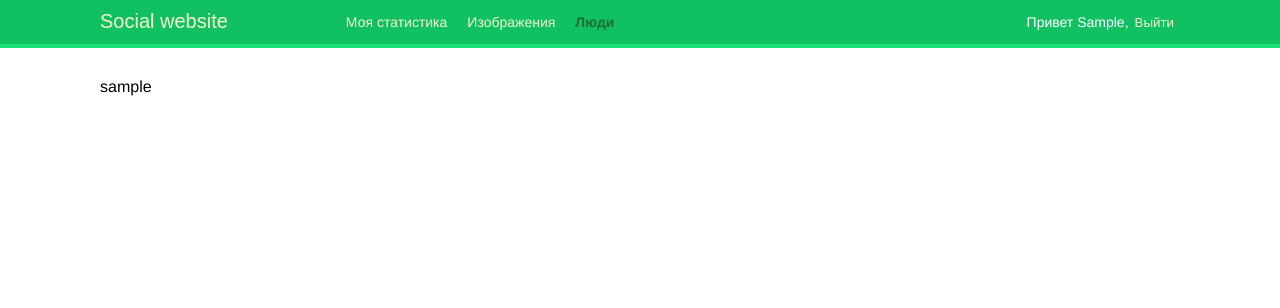
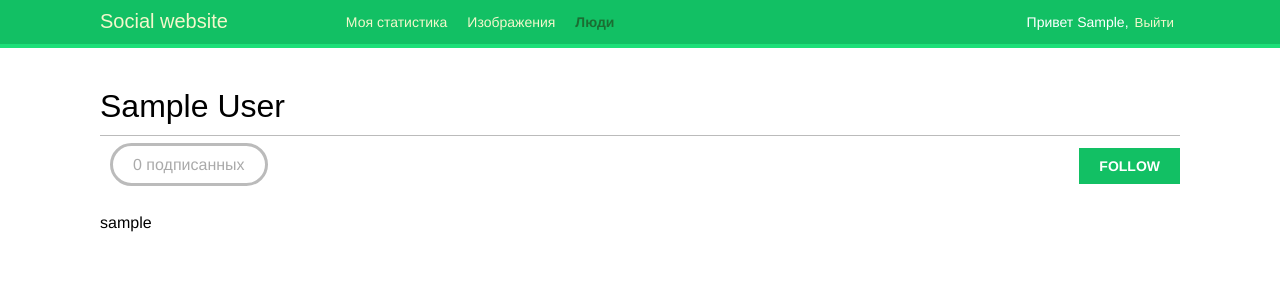
Before and after one commit to SidenkoStas/social_website, a Django app: a page that uses templates/account/detail.html in a window 1280 px wide. Shown: the top 308 px of the page. Run offline with Django 5.2, Linux system fonts and the light colour scheme; the visitor is signed in with stand-in values (Sample User, id 1); data comes from the database, SQL or seed files in the repository; data that the repository does not hold is empty; some libraries are stand-ins or nearby versions; some web fonts are replaced.

Commit message:
добавлено отображения всех активных пользователей Добавлена страница каждого пользователя.

```diff
--- a/account/views.py
+++ b/account/views.py
@@ -1,12 +1,13 @@
 from django.shortcuts import render, get_object_or_404
 from django.contrib.auth import login, authenticate, get_user_model
 from django.contrib.auth.decorators import login_required
-from django.http import HttpResponse
+from django.views.decorators.http import require_POST
+from django.http import HttpResponse, JsonResponse
 from django.contrib import messages
 from .forms import (
     LoginForm, UserRegistrationForm, UserEditForm, ProfileEditForm
     )
-from .models import Profile
+from .models import Profile, Contact
 
 User = get_user_model()
 
@@ -123,3 +124,24 @@ def user_detail(request, username):
     return render(
         request, "account/detail.html", {"section": "people", "user": user}
     )
+
+@login_required
+@require_POST
+def user_follow(request):
+    user_id = request.POST.get("id")
+    action = request.POST.get("action")
+    if user_id and action:
+        try:
+            user = get_object_or_404(User, id=user_id)
+            if action == "follow":
+                Contact.objects.get_or_create(
+                    user_from=request.user, user_to=user
+                    )
+            elif action == "unfollow":
+                Contact.objects.filter(
+                    user_from=request.user, user_to=user
+                ).delete()
+            return JsonResponse({"status": "ok"})
+        except User.DoesNotExist:
+            return JsonResponse({"status": "error"})
+    return JsonResponse({"status": "error"})
--- a/templates/account/detail.html
+++ b/templates/account/detail.html
@@ -1,9 +1,31 @@
 {% extends "base.html" %}
+{% load thumbnail %}
 
-{% block title %}Детали{% endblock title %}
+{% block title %}Детали {{ user.get_full_name }}{% endblock title %}
 
 {% block content %}
-
+<h1>{{ user.get_full_name }}</h1>
+<div class="profile-info">
+  <img src="{% thumbnail user.profile.photo 180x180 %}" class="user-detail">
+</div>
+{% with total_followers=user.followers.count %}
+  <span class="count">
+    <span class="total"> {{ total_followers }} </span>
+    подписанных
+  </span>
+  <a href="#" data-id="user.id"
+  data-action="{% if request.user in user.followers.all %}un{% endif %}follow"
+  class="follow button">
+  {% if request.user not in user.followers.all %}
+    Follow
+  {% else %}
+    Unfollow
+  {% endif %}
+</a>
+<div id="image-list" class="image-container">
+  {% include "images/list_images.html" with images=user.images_created.all %}
+</div>
+{% endwith %}
 {{ user.username }}
 
 {% endblock content %}
```
Also changed, not shown: templates/account/list.html (+8 -3 lines).
